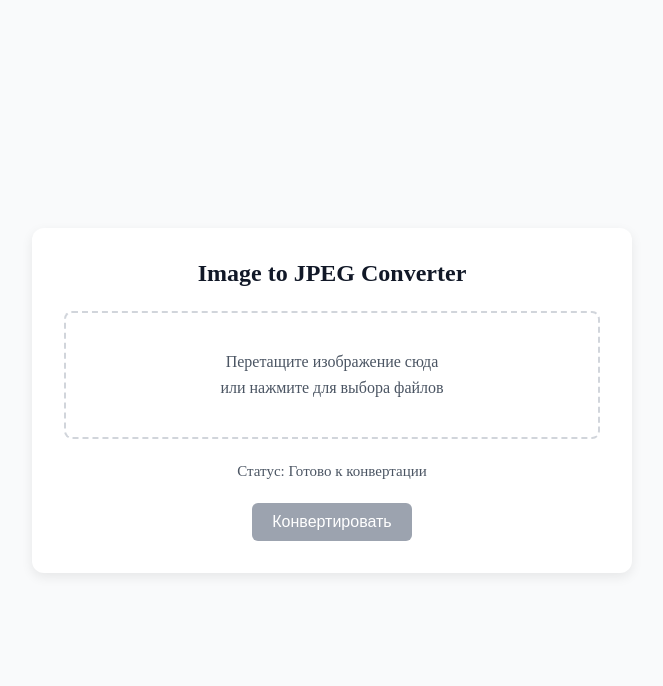
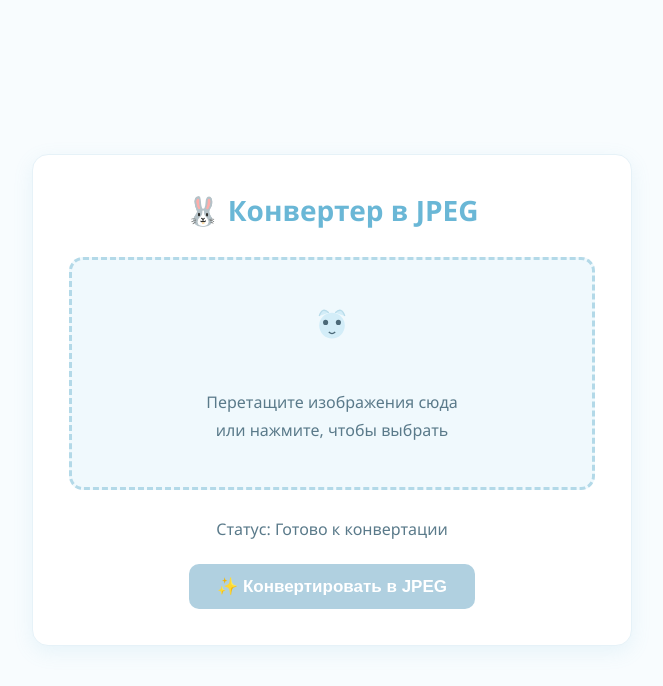
Before and after one commit to kir-spiv/click2jpg, a website: page src/index.html in a window 1280 px wide. Shown: the whole page, without its empty margins (308-971 px from the left). Drawn offline with Linux system fonts and the light colour scheme.

Commit message:
feat(ui): cute desktop UI with bunny icon and updated app icon

```diff
--- a/src-tauri/tauri.conf.json
+++ b/src-tauri/tauri.conf.json
@@ -23,11 +23,7 @@
     "active": true,
     "targets": "all",
     "icon": [
-      "icons/32x32.png",
-      "icons/128x128.png",
-      "icons/128x128@2x.png",
-      "icons/icon.icns",
-      "icons/icon.ico"
+      "icons/icon.png"
     ]
   }
 }
--- a/src/index.html
+++ b/src/index.html
@@ -1,5 +1,5 @@
 <!doctype html>
-<html lang="en">
+<html lang="ru">
 
 <head>
   <meta charset="UTF-8" />
@@ -11,17 +11,24 @@
 
 <body>
   <main class="container">
-    <h1>Image to JPEG Converter</h1>
+    <h1>🐰 Конвертер в JPEG</h1>
 
     <div class="dropArea" id="dropArea">
-      <p>Перетащите изображение сюда</p>
-      <p>или нажмите для выбора файлов</p>
-      <input type="file" id="fileInput" accept="image/*" multiple hidden />
+      <svg class="bunny-icon" viewBox="0 0 100 100" width="64" height="64">
+        <circle cx="50" cy="40" r="20" fill="#d0ecf8" />
+        <circle cx="40" cy="35" r="4" fill="#3a5a6a" />
+        <circle cx="60" cy="35" r="4" fill="#3a5a6a" />
+        <path d="M45 50 Q50 55 55 50" stroke="#3a5a6a" stroke-width="2" fill="none" />
+        <path d="M30 25 Q35 10 45 20" fill="#d0ecf8" stroke="#b3d9e8" stroke-width="2" />
+        <path d="M70 25 Q65 10 55 20" fill="#d0ecf8" stroke="#b3d9e8" stroke-width="2" />
+      </svg>
+      <p>Перетащите изображения сюда</p>
+      <p>или нажмите, чтобы выбрать</p>
     </div>
 
     <div id="status">Статус: Готово к конвертации</div>
 
-    <button id="convertBtn" disabled>Конвертировать</button>
+    <button id="convertBtn" disabled>✨ Конвертировать в JPEG</button>
   </main>
 </body>
 
--- a/src/styles.css
+++ b/src/styles.css
@@ -5,75 +5,93 @@
 }
 
 body {
-  background-color: #f9fafb;
-  color: #1f2937;
+  background-color: #f8fcfe;
+  color: #3a5a6a;
   display: flex;
   justify-content: center;
   align-items: center;
   min-height: 100vh;
-  padding: 20px;
+  padding: 24px;
+  font-family: 'Segoe UI', system-ui, sans-serif;
 }
 
 .container {
   width: 100%;
   max-width: 600px;
   background: white;
-  border-radius: 12px;
-  box-shadow: 0 4px 12px rgba(0, 0, 0, 0.08);
-  padding: 32px;
+  border-radius: 16px;
+  box-shadow: 0 6px 20px rgba(106, 183, 214, 0.12);
+  padding: 36px;
   text-align: center;
+  border: 1px solid #e6f2f8;
 }
 
 h1 {
-  font-size: 24px;
-  margin-bottom: 24px;
-  color: #111827;
+  font-size: 28px;
+  margin-bottom: 28px;
+  color: #6ab7d6;
+  font-weight: 600;
 }
 
 .dropArea {
-  border: 2px dashed #d1d5db;
-  border-radius: 8px;
-  padding: 32px 16px;
-  margin-bottom: 24px;
+  border: 3px dashed #b3d9e8;
+  border-radius: 14px;
+  padding: 40px 20px;
+  margin-bottom: 28px;
   cursor: pointer;
-  transition: background 0.2s, border-color 0.2s;
+  transition: all 0.25s ease;
+  background-color: #f0f9fd;
 }
 
 .dropArea:hover,
 .dropArea.drag-over {
-  background: #f3f4f6;
-  border-color: #9ca3af;
+  background-color: #e6f4fb;
+  border-color: #6ab7d6;
+  transform: scale(1.02);
+}
+
+.bunny-icon {
+  margin-bottom: 16px;
+  opacity: 0.9;
 }
 
 .dropArea p {
-  margin: 8px 0;
-  color: #4b5563;
+  margin: 6px 0;
+  color: #5a7a8a;
   font-size: 16px;
+  line-height: 1.4;
 }
 
 button {
-  background: #3b82f6;
+  background: #6ab7d6;
   color: white;
   border: none;
-  border-radius: 6px;
-  padding: 10px 20px;
-  font-size: 16px;
+  border-radius: 10px;
+  padding: 12px 28px;
+  font-size: 17px;
+  font-weight: 600;
   cursor: pointer;
-  transition: background 0.2s;
+  transition: all 0.2s ease;
+  box-shadow: 0 3px 8px rgba(106, 183, 214, 0.35);
 }
 
-button:hover {
-  background: #2563eb;
+button:hover:not(:disabled) {
+  background: #5aa5c5;
+  transform: translateY(-2px);
+  box-shadow: 0 4px 10px rgba(106, 183, 214, 0.45);
 }
 
 button:disabled {
-  background: #9ca3af;
+  background: #b0d0e0;
   cursor: not-allowed;
+  transform: none;
+  box-shadow: none;
 }
 
 #status {
-  margin: 16px 0;
-  min-height: 24px;
-  color: #4b5563;
-  font-size: 15px;
+  margin: 20px 0;
+  min-height: 26px;
+  color: #5a7a8a;
+  font-size: 16px;
+  font-weight: 500;
 }
```
Also changed, not shown: src-tauri/icons/128x128.png (deleted), src-tauri/icons/128x128@2x.png (deleted), src-tauri/icons/32x32.png (deleted), src-tauri/icons/Square107x107Logo.png (deleted), src-tauri/icons/Square142x142Logo.png (deleted), src-tauri/icons/Square150x150Logo.png (deleted), src-tauri/icons/Square284x284Logo.png (deleted), src-tauri/icons/Square30x30Logo.png (deleted), src-tauri/icons/Square310x310Logo.png (deleted), src-tauri/icons/Square44x44Logo.png (deleted), src-tauri/icons/Square71x71Logo.png (deleted), src-tauri/icons/Square89x89Logo.png (deleted), src-tauri/icons/StoreLogo.png (deleted), src-tauri/icons/icon.ico (deleted), 1 more files, 1 other file.
